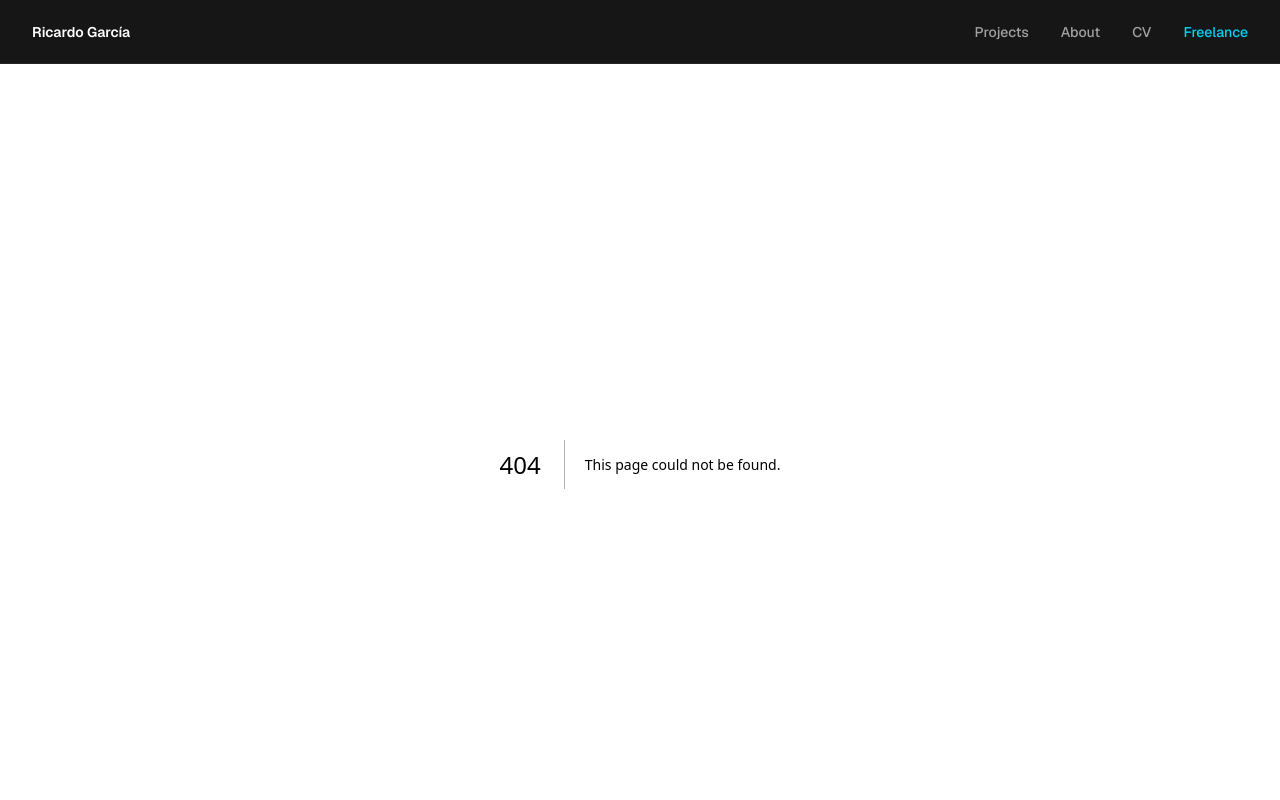
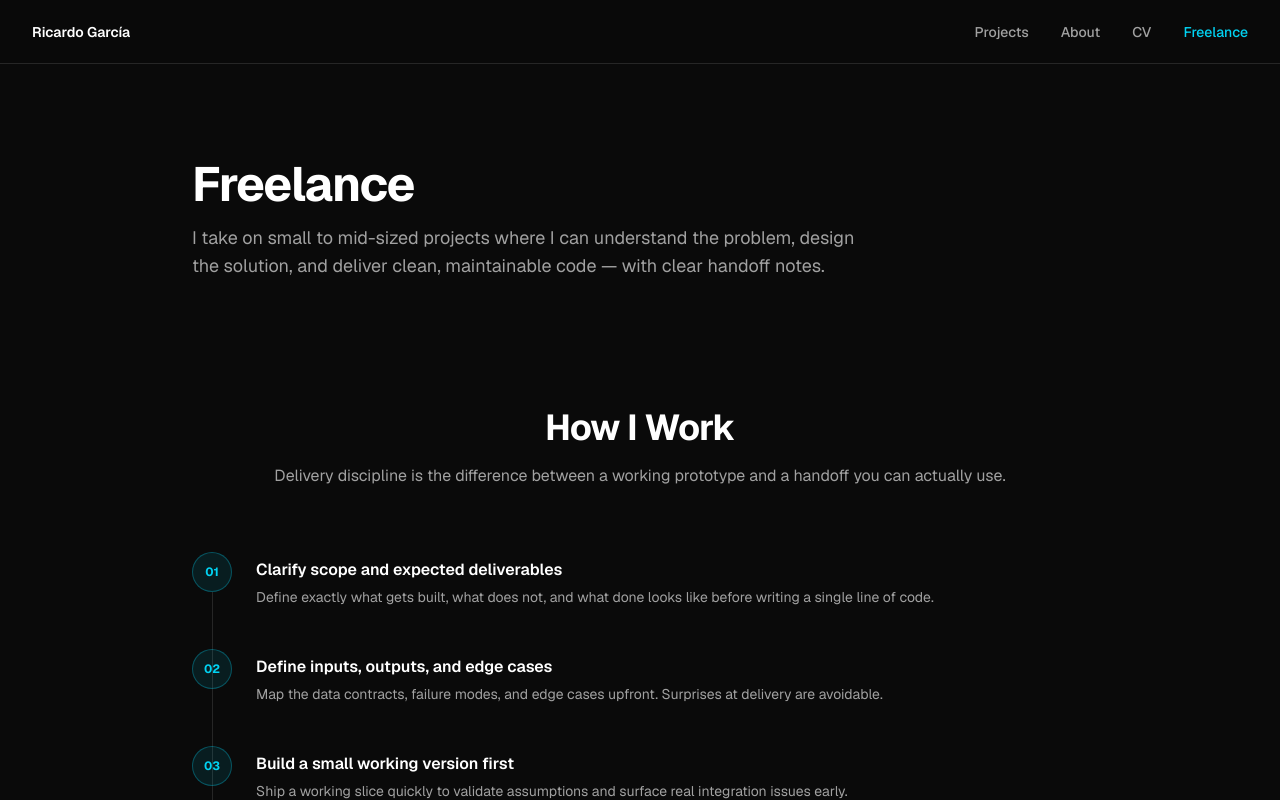
Before and after one commit to ricardogr07/ricardogr07.github.io, a Next.js app: page /freelance in a window 1280 px wide. Before the commit this address had no page. Shown: the top 800 px of the page. Built offline with nearby package versions, Linux system fonts and the light colour scheme.

Commit message:
feat: add /freelance page with How I Work section

```diff
--- /dev/null
+++ b/src/app/freelance/page.tsx
@@ -0,0 +1,32 @@
+import type { Metadata } from 'next'
+import HowIWork from '@/components/how-i-work'
+import ContactCTA from '@/components/contact-cta'
+import Footer from '@/components/footer'
+
+export const metadata: Metadata = {
+  title: 'Freelance',
+  description:
+    'How I work on freelance projects: scope, delivery process, and how to get in touch.',
+}
+
+export default function FreelancePage() {
+  return (
+    <main>
+      <section className="bg-neutral-950 px-6 pt-16 lg:px-8 lg:pt-24">
+        <div className="mx-auto max-w-4xl">
+          <h1 className="mb-4 text-4xl font-bold tracking-tight text-white sm:text-5xl">
+            Freelance
+          </h1>
+          <p className="max-w-2xl text-lg text-neutral-400">
+            I take on small to mid-sized projects where I can understand the problem, design the
+            solution, and deliver clean, maintainable code — with clear handoff notes.
+          </p>
+        </div>
+      </section>
+
+      <HowIWork />
+      <ContactCTA />
+      <Footer />
+    </main>
+  )
+}
```
